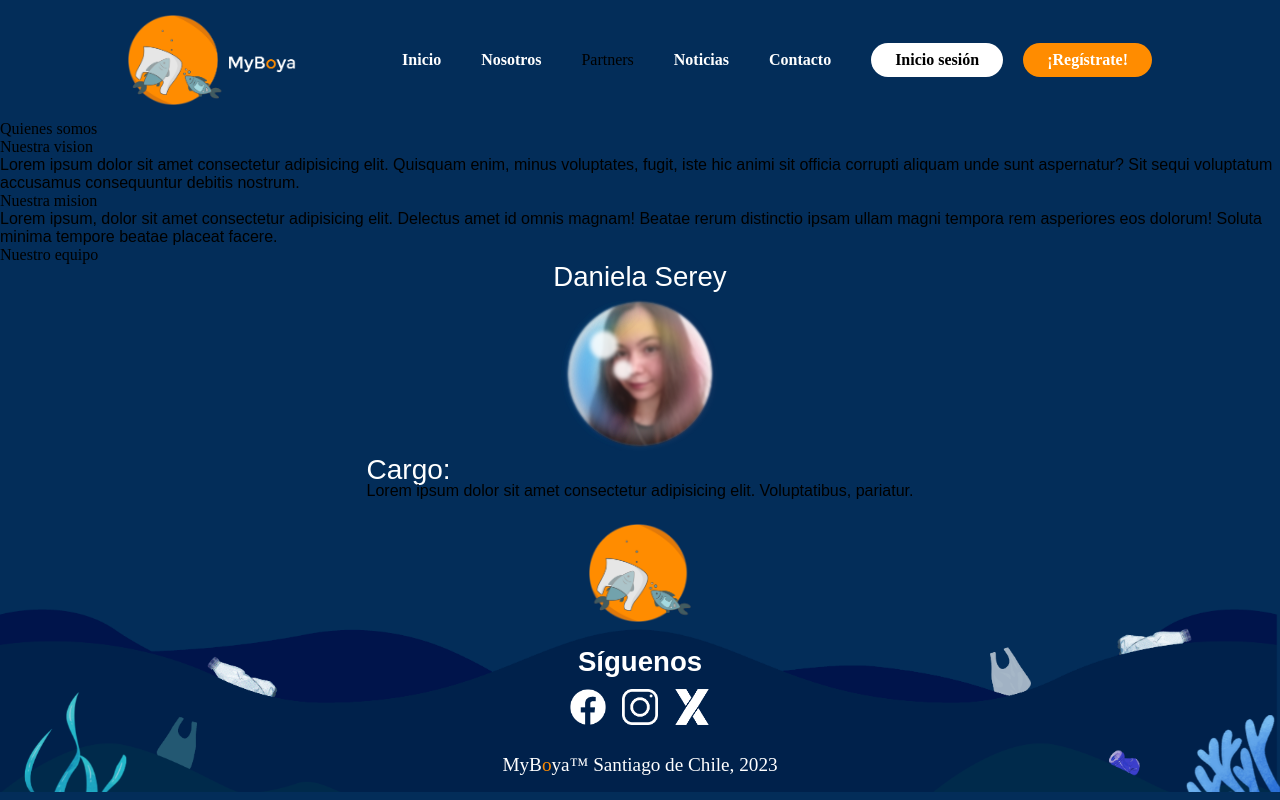
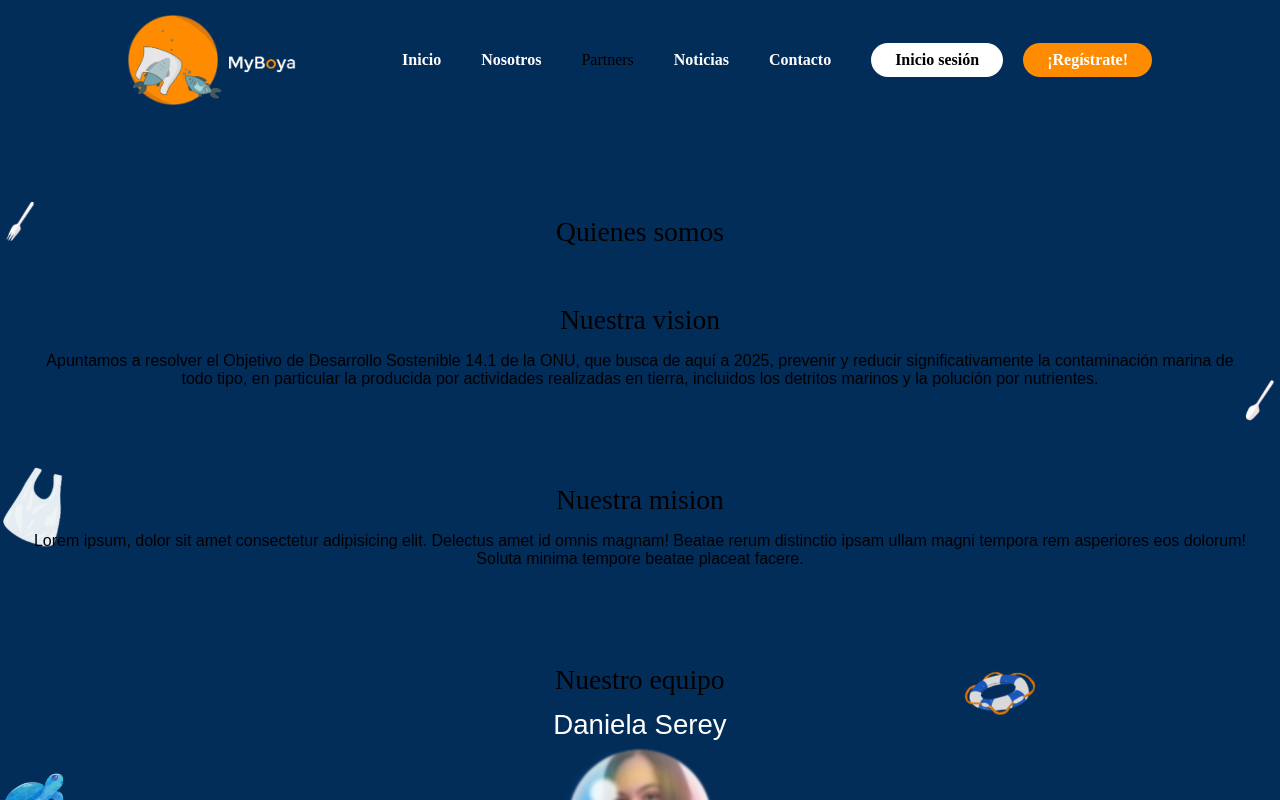
Before and after one commit to dsereycamus/Proyecto-MyBoya, a React (Vite) app in the folder myboya-project/: page /about in a window 1280 px wide. Shown: the top 800 px of the page. Built offline with nearby package versions, Linux system fonts and the light colour scheme; a web font is replaced by a local one.

Commit message:
style(about): Structure updated. Animations added.

```diff
--- a/myboya-project/src/components/About/About.css
+++ b/myboya-project/src/components/About/About.css
@@ -1,3 +1,97 @@
 .about-container{
+  max-width: 1400px;
+  margin: 0 auto;
+  padding: 6em 2em;
 
+  display: flex;
+  flex-direction: column;
+  justify-content: center;
+  align-items: center;
 }
+.about__title{
+  margin: 0;
+  font-size: var(--font-xl, 1.725rem);
+}
+.vision, .mision, .team{
+  display: flex;
+  flex-direction: column;
+  align-items: center;
+  justify-content: center;
+  padding: 2.5rem 0;
+}
+.vision__title, .mision__title, .team__title{
+  font-size: var(--font-lg, 1.725rem);
+  margin: 1rem 0;
+}
+.vision__description , .mision__description{
+  text-align: center;
+}
+.about-magic{
+  display: grid;
+  grid-template-columns: repeat(4, 1fr);
+  grid-template-rows: repeat(6, 1fr);
+  align-items: center;
+  background: transparent;
+  width: 100%;
+  height: 100vh;
+  position: absolute;
+  z-index: -1;
+  overflow-x: hidden;
+}
+.about-magic > span{
+  z-index: 1;
+  animation: basurita 4s ease-in-out infinite;
+}
+@keyframes basurita {
+  0%,100%{
+    transform: translateY(2px) rotateZ(2deg);
+  }
+  50%{
+    transform: translateY(-2px) rotateZ(-2deg);
+  }
+}
+.about-magic > span:nth-child(1){
+  width: 2.5rem;
+  height: 2.5rem;
+  background: no-repeat center/100% url(../../assets/Images/tenedor.png);
+  position: absolute;
+  top: 0;
+  grid-row: 1 / 2;
+  grid-column: 1 / 2;
+}
+.about-magic > span:nth-child(2){
+  width: 2.5rem;
+  height: 2.5rem;
+  background: no-repeat center/100% url(../../assets/Images/cuchara.png);
+  position: absolute;
+  right: 0;
+  grid-row: 2 / 3;
+  grid-column: 4 / 5;
+}
+.about-magic > span:nth-child(3){
+  width: 5rem;
+  height: 5rem;
+  background: no-repeat center/100% url(../../assets/Images/bolsa.png);
+  position: absolute;
+  top: 0;
+  grid-row: 3 / 4;
+  grid-column: 1 / 2;
+}
+.about-magic > span:nth-child(4){
+  width: 5rem;
+  height: 5rem;
+  background: no-repeat center/100% url(../../assets/Images/salvavidas.png);
+  position: absolute;
+  bottom: 0;
+  grid-row: 4 / 5;
+  grid-column: 4 / 5;
+}
+.about-magic > span:nth-child(5){
+  width: 4rem;
+  height: 4rem;
+  background: no-repeat center/100% url(../../assets/Images/tortuga.png);
+  position: absolute;
+  top: 30%;
+  grid-row: 5 / 6;
+  grid-column: 1 / 2;
+}
--- a/myboya-project/src/components/About/About.jsx
+++ b/myboya-project/src/components/About/About.jsx
@@ -1,22 +1,24 @@
-import './About.css'
-import './Bubble.css'
-import AboutBubble from './AboutBubble'
-import bastian from '../../assets/AboutUs/bastian.png'
-import catalina from '../../assets/AboutUs/cata.png'
-import daniela from '../../assets/AboutUs/dani.png'
-import david from '../../assets/AboutUs/david.png'
-import tomas from '../../assets/AboutUs/tomas.png'
+import "./About.css";
+import "./Bubble.css";
+import {Vision} from './Vision'
+import {Mision} from './Mision'
+import {Team} from './Team'
+
 const About = () => {
-    return(
-        <section className='about-container'>
-            <h1>Quienes somos</h1>
-            <h2>Nuestra vision</h2>
-            <p>Lorem ipsum dolor sit amet consectetur adipisicing elit. Quisquam enim, minus voluptates, fugit, iste hic animi sit officia corrupti aliquam unde sunt aspernatur? Sit sequi voluptatum accusamus consequuntur debitis nostrum.</p>
-            <h2>Nuestra mision</h2>
-            <p>Lorem ipsum, dolor sit amet consectetur adipisicing elit. Delectus amet id omnis magnam! Beatae rerum distinctio ipsam ullam magni tempora rem asperiores eos dolorum! Soluta minima tempore beatae placeat facere.</p>
-            <h2>Nuestro equipo</h2>
-            <AboutBubble img={daniela} name='Daniela Serey' />
-        </section>
-    )
-}
-export default About
+  return (
+    <main className="about-container">
+      <h1 className="about__title">Quienes somos</h1>
+      <Vision />
+      <Mision />
+      <Team />
+      <div className="about-magic">
+        <span></span>
+        <span></span>
+        <span></span>
+        <span></span>
+        <span></span>
+      </div>
+    </main>
+  );
+};
+export default About;
--- /dev/null
+++ b/myboya-project/src/components/About/Mision.jsx
@@ -0,0 +1,12 @@
+export const Mision = () => {
+  return (
+    <section className="mision">
+      <h2 className="mision__title">Nuestra mision</h2>
+      <p className="mision__description">
+        Lorem ipsum, dolor sit amet consectetur adipisicing elit. Delectus amet
+        id omnis magnam! Beatae rerum distinctio ipsam ullam magni tempora rem
+        asperiores eos dolorum! Soluta minima tempore beatae placeat facere.
+      </p>
+    </section>
+  );
+};
--- /dev/null
+++ b/myboya-project/src/components/About/Team.jsx
@@ -0,0 +1,14 @@
+import AboutBubble from "./AboutBubble"
+import bastian from "../../assets/AboutUs/bastian.png";
+import catalina from "../../assets/AboutUs/cata.png";
+import daniela from "../../assets/AboutUs/dani.png";
+import david from "../../assets/AboutUs/david.png";
+import tomas from "../../assets/AboutUs/tomas.png";
+export const Team = () => {
+  return(
+    <section className="team">
+        <h2 className="team__title">Nuestro equipo</h2>
+        <AboutBubble img={daniela} name="Daniela Serey" />
+      </section>
+  )
+}
--- /dev/null
+++ b/myboya-project/src/components/About/Vision.jsx
@@ -0,0 +1,10 @@
+export const Vision = () => {
+  return (
+    <section className="vision">
+      <h2 className="vision__title">Nuestra vision</h2>
+      <p className="vision__description">
+      Apuntamos a resolver el Objetivo de Desarrollo Sostenible 14.1 de la ONU, que busca de aquí a 2025, prevenir y reducir significativamente la contaminación marina de todo tipo, en particular la producida por actividades realizadas en tierra, incluidos los detritos marinos y la polución por nutrientes.
+      </p>
+    </section>
+  );
+};
```
